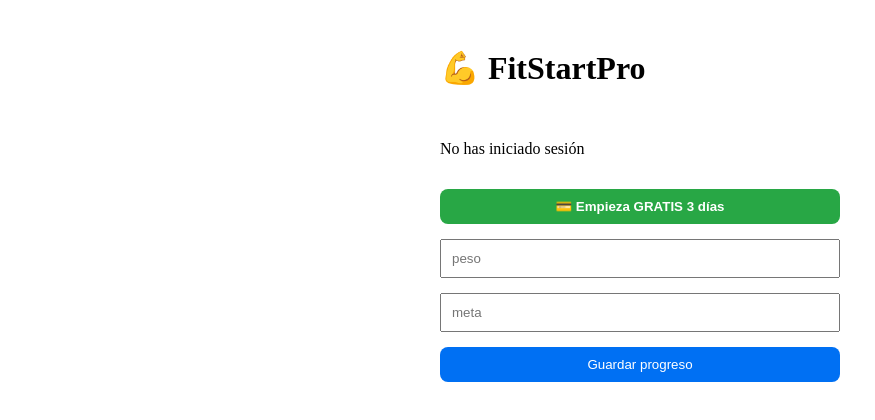
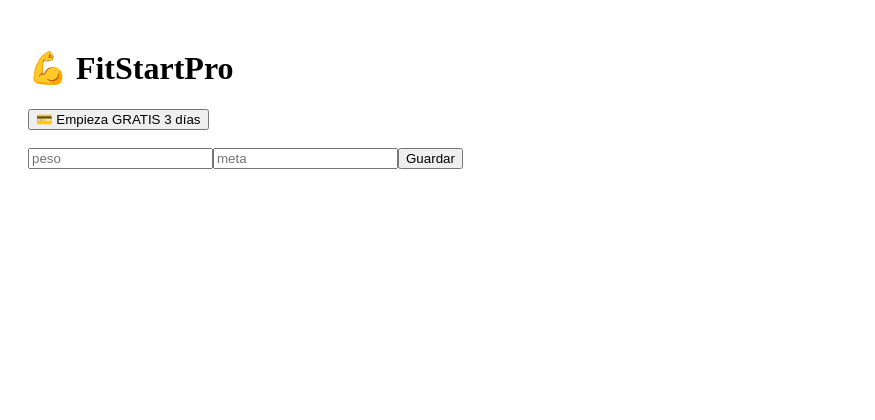
Before and after one commit to saraviaa928/Fitstartpro, a Next.js app: page / in a window 1280 px wide. Shown: the top 420 px of the page, without its empty margins (0-875 px from the left). Built offline with nearby package versions, Linux system fonts and the light colour scheme; no server answers.

Commit message:
Actualizar page.tsx

```diff
--- a/app/page.tsx
+++ b/app/page.tsx
@@ -1,62 +1,12 @@
 "use client";
 
-import { useEffect, useState } from "react";
-import { auth, db } from "@/lib/firebase";
-import { onAuthStateChanged, User } from "firebase/auth";
-import { doc, setDoc } from "firebase/firestore";
+import { useState } from "react";
 
 export default function Home() {
-  const [user, setUser] = useState<User | null>(null);
   const [peso, setPeso] = useState("");
   const [meta, setMeta] = useState("");
   const [loading, setLoading] = useState(false);
-  const [saving, setSaving] = useState(false);
 
-  //////////////////////////////////////////
-  // 🔐 AUTH
-  //////////////////////////////////////////
-  useEffect(() => {
-    const unsubscribe = onAuthStateChanged(auth, (u) => {
-      setUser(u);
-    });
-
-    return () => unsubscribe();
-  }, []);
-
-  //////////////////////////////////////////
-  // 💾 GUARDAR PROGRESO
-  //////////////////////////////////////////
-  const guardarProgreso = async () => {
-    if (!user) {
-      alert("Debes iniciar sesión");
-      return;
-    }
-
-    try {
-      setSaving(true);
-
-      await setDoc(
-        doc(db, "usuarios", user.uid),
-        {
-          peso,
-          meta,
-          updatedAt: new Date(),
-        },
-        { merge: true }
-      );
-
-      alert("Progreso guardado ✅");
-    } catch (error) {
-      console.error(error);
-      alert("Error al guardar");
-    } finally {
-      setSaving(false);
-    }
-  };
-
-  //////////////////////////////////////////
-  // 💳 PAYPAL SUSCRIPCIÓN (CON DEBUG)
-  //////////////////////////////////////////
   const handleSubscribe = async () => {
     try {
       setLoading(true);
@@ -67,93 +17,62 @@ export default function Home() {
 
       const data = await res.json();
 
-      // 🔥 DEBUG REAL
-      console.log("PAYPAL ERROR REAL:", data);
+      console.log("PAYPAL RESPONSE:", data);
 
-      const approvalUrl = data?.links?.find(
-        (l: any) => l.rel === "approve"
-      )?.href;
+      // 🔥 SI HAY LINK → REDIRIGE
+      if (data?.links) {
+        const approve = data.links.find(
+          (link: any) => link.rel === "approve"
+        );
 
-      if (!approvalUrl) {
-        alert("Error al iniciar suscripción. Revisa consola.");
-        return;
+        if (approve) {
+          window.location.href = approve.href;
+          return;
+        }
       }
 
-      window.location.href = approvalUrl;
+      // ❌ ERROR REAL
+      alert("Error al iniciar suscripción");
+      console.error("ERROR:", data);
+
     } catch (error) {
       console.error("ERROR FRONT:", error);
-      alert("Error al iniciar suscripción");
+      alert("Error inesperado");
     } finally {
       setLoading(false);
     }
   };
 
-  //////////////////////////////////////////
+  const handleGuardar = () => {
+    alert(`Peso: ${peso} - Meta: ${meta}`);
+  };
+
   return (
-    <main
-      style={{
-        padding: 20,
-        display: "flex",
-        flexDirection: "column",
-        gap: 15,
-        maxWidth: 400,
-        margin: "0 auto",
-      }}
-    >
+    <main style={{ padding: 20 }}>
       <h1>💪 FitStartPro</h1>
 
-      {/* 👤 USUARIO */}
-      {user ? (
-        <p>Bienvenido: {user.email}</p>
-      ) : (
-        <p>No has iniciado sesión</p>
-      )}
-
-      {/* 💳 BOTÓN PRO */}
-      <button
-        onClick={handleSubscribe}
-        disabled={loading}
-        style={{
-          padding: 10,
-          borderRadius: 8,
-          border: "none",
-          background: "#28a745",
-          color: "#fff",
-          fontWeight: "bold",
-          cursor: "pointer",
-        }}
-      >
-        {loading ? "Procesando..." : "💳 Empieza GRATIS 3 días"}
+      {/* 🔥 BOTÓN SUSCRIPCIÓN */}
+      <button onClick={handleSubscribe} disabled={loading}>
+        {loading ? "Cargando..." : "💳 Empieza GRATIS 3 días"}
       </button>
 
-      {/* 📊 INPUTS */}
+      <br /><br />
+
+      {/* 🔥 PROGRESO (NO LO PERDEMOS) */}
       <input
         placeholder="peso"
         value={peso}
         onChange={(e) => setPeso(e.target.value)}
-        style={{ padding: 10 }}
       />
 
       <input
         placeholder="meta"
         value={meta}
         onChange={(e) => setMeta(e.target.value)}
-        style={{ padding: 10 }}
       />
 
-      {/* 💾 GUARDAR */}
-      <button
-        onClick={guardarProgreso}
-        disabled={saving}
-        style={{
-          padding: 10,
-          borderRadius: 8,
-          border: "none",
-          background: "#0070f3",
-          color: "#fff",
-        }}
-      >
-        {saving ? "Guardando..." : "Guardar progreso"}
+      <button onClick={handleGuardar}>
+        Guardar
       </button>
     </main>
   );
```
